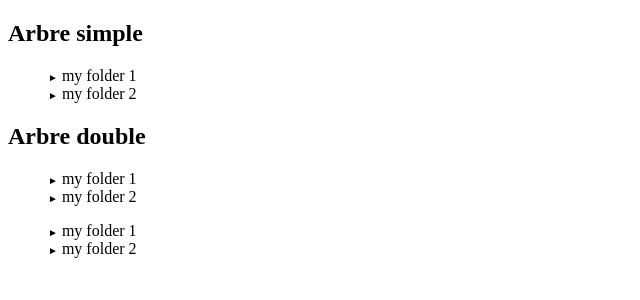
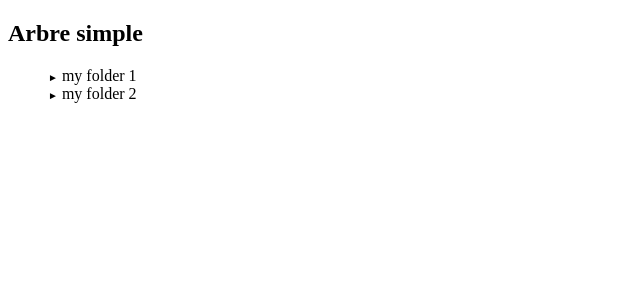
Before and after one commit to rchoffardet/jsontree, a Vue app: page / in a window 1280 px wide. Shown: the top 300 px of the page, without its empty margins (0-640 px from the left). Built offline with nearby package versions, Linux system fonts and the light colour scheme.

Commit message:
basic tree

```diff
--- a/src/App.vue
+++ b/src/App.vue
@@ -2,8 +2,6 @@
   <div id="app">
     <h2>Arbre simple</h2>
     <json-tree :json="json" />
-    <h2>Arbre double</h2>
-    <json-tree-diff :left="json" :right="json" />
   </div>
 </template>
 
--- a/src/components/json-tree-item.vue
+++ b/src/components/json-tree-item.vue
@@ -1,18 +1,16 @@
 <template>
     <li
-        :class="{collapsed : isCollapsed, folder : isFolder}"
-        @click.self="isCollapsed ? open() : close()"
+        :class="{closed : isClosed, folder : isFolder}"
+        @click.self="isClosed ? open() : close()"
     >
         {{ name }}
-        <ul v-if="isFolder && !isCollapsed">
+        <ul v-if="isFolder" v-show="!isClosed">
             <json-tree-item
                 v-for="item in children"
                 :key="item.id"
                 :name="item.name"
                 :children="item.children"
                 :prefix="path"
-                @closed="closed"
-                @opened="opened"
             />
         </ul>
     </li>
@@ -25,7 +23,7 @@ export default {
         name: {type:String, required:true},
         icon: {type:String, default:""},
         children: {type:Array, required:false},
-        collapsed: {type:Boolean, default:true},
+        closed: {type:Boolean, default:true},
         prefix: {type:String, default:""}
     },
     computed: {
@@ -38,51 +36,15 @@ export default {
     },
     data() {
         return {
-            isCollapsed: this.collapsed
+            isClosed: this.closed
         };
     },
     methods : {
         open() {
-            this.$emit("opened", this.path);
-            this.isCollapsed = false;
+            this.isClosed = false;
         },
         close() {
-            this.$emit("closed", this.path);
-            this.isCollapsed = true;
-        },
-        getArrayFromPath(path) {
-            if(!Array.isArray(path)) {
-                path = path.split("/");
-            }
-
-            return path;
-        },
-        closeChild(path) {
-            var array = this.getArrayFromPath(path);
-            var level = array.shift();
-
-            this.$children
-                .filter(x => x.$options.propsData.name == level)
-                .forEach(x => x.closeChild(array));
-        },
-        openChild(path) {
-            var array = this.getArrayFromPath(path);
-            var level = array.shift();
-
-            this.$children
-                .filter(x => x.$options.propsData.name == level)
-                .forEach(x => {
-                    new Promise((resolve, reject) => {
-                        x.open();
-                        resolve(x);
-                    }).then(x => x.openChild(array));
-                });
-        },
-        closed(path) {
-            this.$emit("closed", path)
-        },
-        opened(path) {
-            this.$emit("opened", path)
+            this.isClosed = true;
         }
     }
 };
@@ -104,7 +66,7 @@ export default {
         transform: rotate(45deg);
     }
 
-    li.folder.collapsed::before {
+    li.folder.closed::before {
         transform: rotate(0deg);
     }
 </style>
--- a/src/components/json-tree.vue
+++ b/src/components/json-tree.vue
@@ -5,8 +5,6 @@
             v-bind:key="item.id"
             :name="item.name"
             :children="item.children"
-            @closed="closed"
-            @opened="opened"
         />
     </ul>
 </template>
@@ -26,47 +24,6 @@ export default {
   },
 
   methods : {
-        getArrayFromPath(path) {
-            if(!Array.isArray(path)) {
-            path = path.split("/");
-            }
-
-            return path;
-        },
-        close(path) {
-            var array = this.getArrayFromPath(path);
-            var level = array.shift();
-
-            this.$children
-                .filter(x => x.$options.propsData.name == level)
-                .forEach(x => x.closeChild(array));
-        },
-        open(path) {
-            var array = this.getArrayFromPath(path);
-            var level = array.shift();
-
-            this.$children
-                .filter(x => x.$options.propsData.name == level)
-                .forEach(x => {
-                    new Promise((resolve, reject) => {
-                        x.open();
-                        resolve(x);
-                    }).then(x => x.openChild(array));
-                });
-        },
-        isClose(path) {
-            var array = this.getArrayFromPath(path);
-
-        },
-        isOpen(path) {
-            var array = this.getArrayFromPath(path);
-        },
-        closed(path) {
-            this.$emit("closed", path)
-        },
-        opened(path) {
-            this.$emit("opened", path)
-        }
   },
 
   components: {
```
